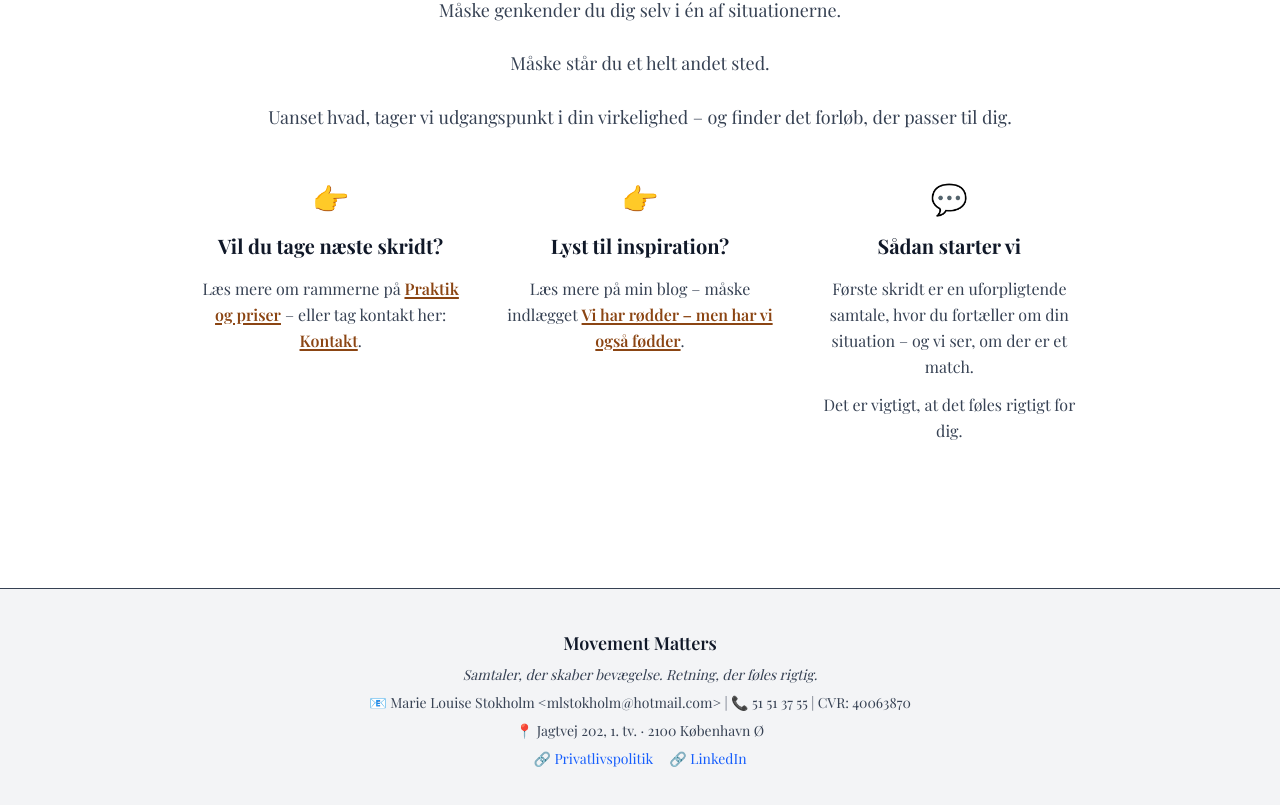
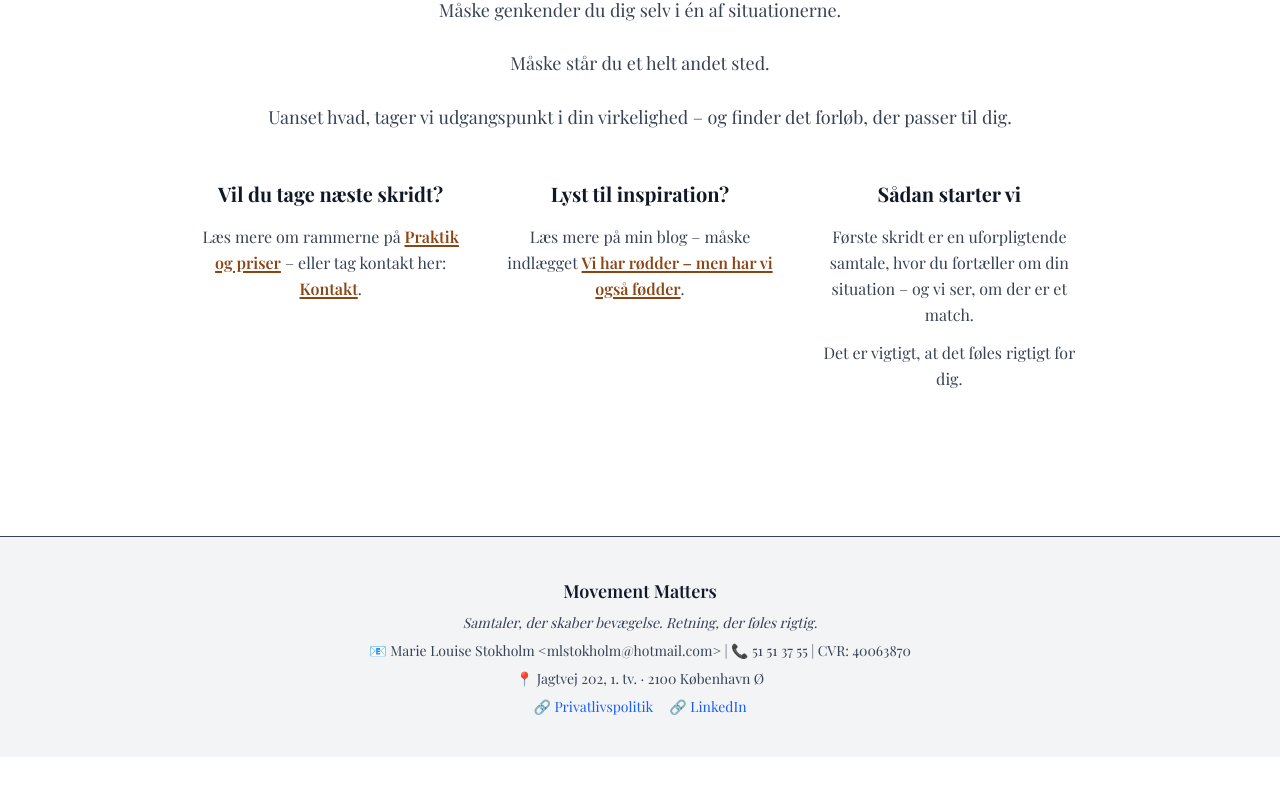
Before and after one commit to nordic-agency/marielouisestokholm, a Next.js app: page /hvad-jeg-tilbyder in a window 1280 px wide. Shown: the part 3394-4199 px from the top of the page. After the commit the page ends 4151 px from the top, so only its background shows below. Built offline with nearby package versions, Linux system fonts and the light colour scheme.

Commit message:
V2 Revision: Removed icons for cleaner, more professional look in communication section

```diff
--- a/src/app/hvad-jeg-tilbyder/page.tsx
+++ b/src/app/hvad-jeg-tilbyder/page.tsx
@@ -149,9 +149,6 @@ export default function HvadJegTilbyder() {
           <div className="grid md:grid-cols-3 gap-8">
             {/* Vil du tage næste skridt? */}
             <div className="text-center">
-              <div className="flex justify-center mb-4">
-                <span className="text-3xl">👉</span>
-              </div>
               <h3 className="text-xl font-bold text-gray-900 mb-4">Vil du tage næste skridt?</h3>
               <div className="text-gray-700 leading-relaxed">
                 <p>
@@ -162,9 +159,6 @@ export default function HvadJegTilbyder() {
 
             {/* Lyst til inspiration? */}
             <div className="text-center">
-              <div className="flex justify-center mb-4">
-                <span className="text-3xl">👉</span>
-              </div>
               <h3 className="text-xl font-bold text-gray-900 mb-4">Lyst til inspiration?</h3>
               <p className="text-gray-700 leading-relaxed">
                 Læs mere på min blog – måske indlægget <Link href="/blog" className="text-[#8B4513] hover:text-[#A0522D] font-semibold underline decoration-2 underline-offset-2">Vi har rødder – men har vi også fødder</Link>.
@@ -173,9 +167,6 @@ export default function HvadJegTilbyder() {
 
             {/* Sådan starter vi */}
             <div className="text-center">
-              <div className="flex justify-center mb-4">
-                <span className="text-3xl">💬</span>
-              </div>
               <h3 className="text-xl font-bold text-gray-900 mb-4">Sådan starter vi</h3>
               <div className="text-gray-700 leading-relaxed space-y-3">
                 <p>
```
